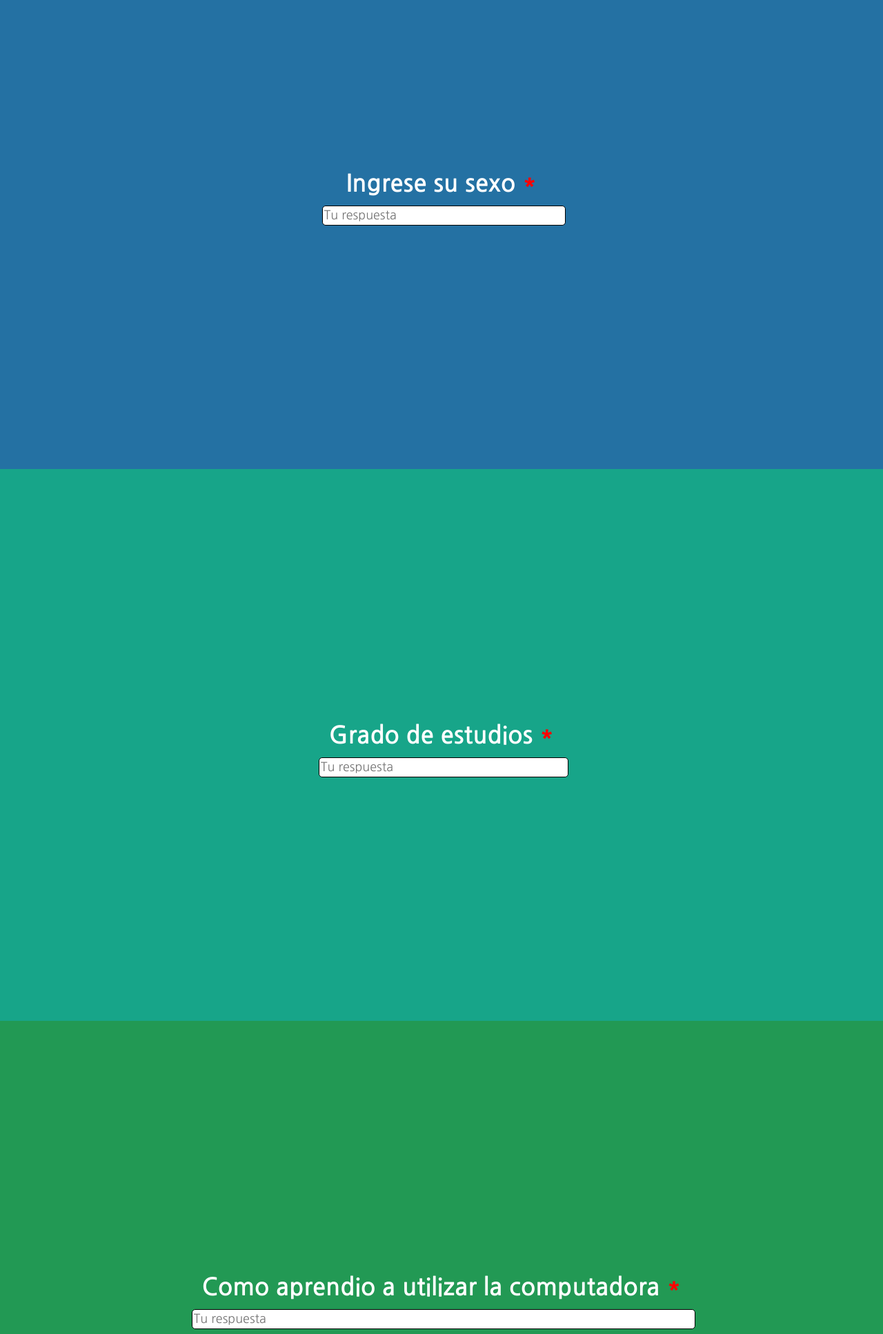
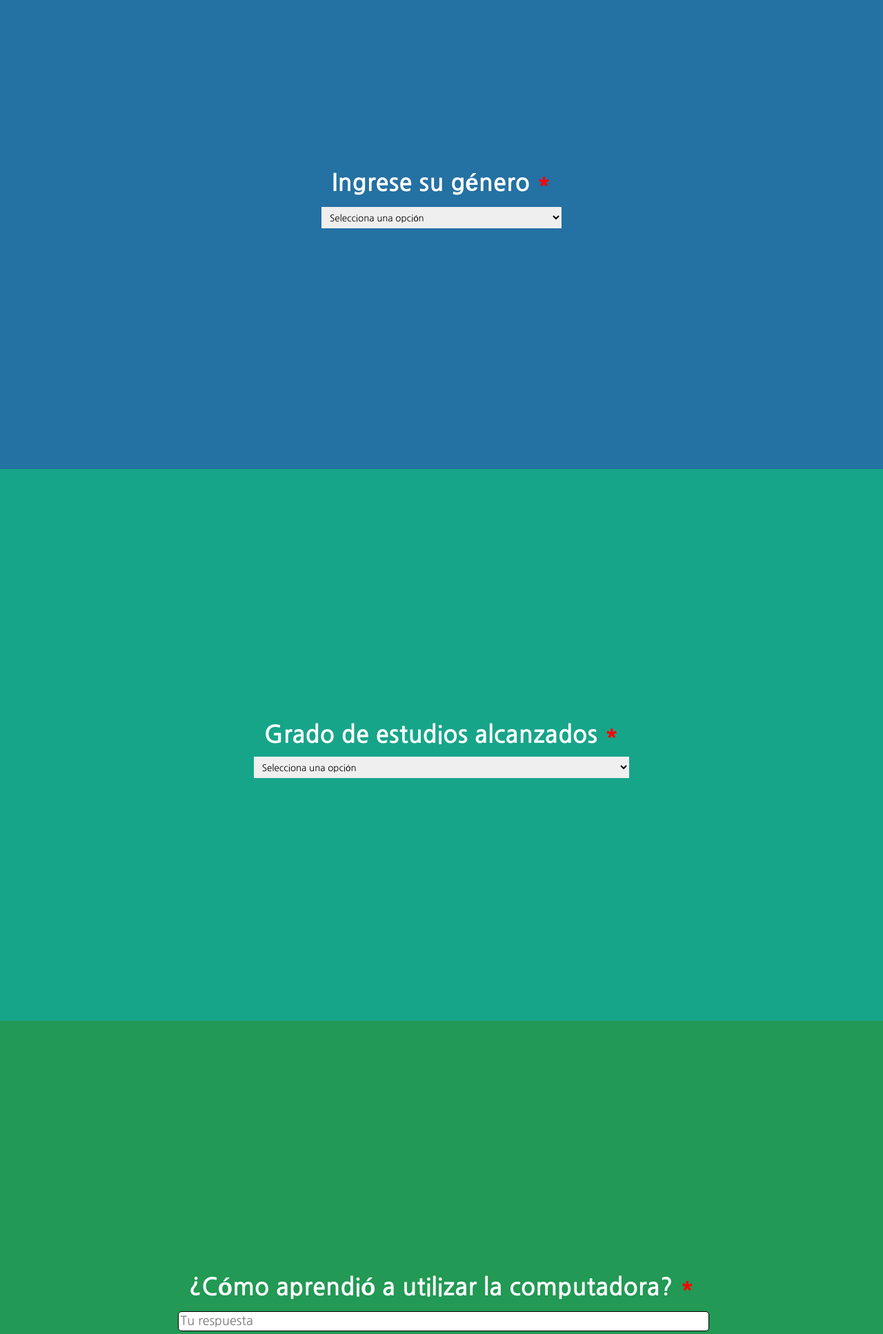
Before and after one commit to PiedraFernando/cuestionarioIHC, a PHP site: page / in a window 1280 px wide. Shown: the part 2520-4454 px from the top of the page at 69% size. Run offline with PHP 8.4, Linux system fonts and the light colour scheme.

Commit message:
Index completo, con todas inputs debidos

```diff
--- a/index.php
+++ b/index.php
@@ -31,31 +31,45 @@
                     <span>Ingrese su edad</span>
                     <span class="requerido">*</span>
                 </div>
-                <input name="edad" type="text" placeholder="Tu respuesta" required>
+                <input name="edad" type="number" placeholder="Tu respuesta" required>
             </div>
         </div>
         <div class="preguntaContainer" style="background:#2471A3">
             <div>
-                <div class="pregunta">
-                    <span>Ingrese su sexo</span>
+                <div class="pregunta" required>
+                    <span>Ingrese su género</span>
                     <span class="requerido">*</span>
                 </div>
-                <input name="sexo" type="text" placeholder="Tu respuesta" required>
+                <select style="width: 100%; padding: 8px;" name="sexo">
+                    <option disabled selected>Selecciona una opción</option>
+                    <option>Hombre</option>
+                    <option>Mujer</option>
+                    <option>Otro</option>
+                    <option>Prefiero no responder</option>
+                </select>
             </div>
         </div>
         <div class="preguntaContainer" style="background:#17A589">
             <div>
                 <div class="pregunta">
-                    <span>Grado de estudios</span>
+                    <span>Grado de estudios alcanzados</span>
                     <span class="requerido">*</span>
                 </div>
-                <input name="estudios" type="text" placeholder="Tu respuesta" required>
+                <select style="width: 100%; padding: 8px;" name="estudios" required>
+                    <option disabled selected>Selecciona una opción</option>
+                    <option>Ninguno</option>
+                    <option>Preescolar</option>
+                    <option>Primaria</option>
+                    <option>Secundaria</option>
+                    <option>Media superior</option>
+                    <option>Superior</option>
+                </select>
             </div>
         </div>
         <div class="preguntaContainer" style="background:#229954">
             <div>
                 <div class="pregunta">
-                    <span>Como aprendio a utilizar la computadora</span>
+                    <span>¿Cómo aprendió a utilizar la computadora?</span>
                     <span class="requerido">*</span>
                 </div>
                 <input name="aprendisaje" type="text" placeholder="Tu respuesta" required>
@@ -65,7 +79,7 @@
         <div class="preguntaContainer" style="background:#CA6F1E">
             <div>
                 <div class="pregunta">
-                    <span>¿Que boton usaria para minimisar una pestaña?</span>
+                    <span>¿Qué botón usaría para minimizar una pestaña?</span>
                     <span class="requerido">*</span>
                 </div>
                 <div class="radioContainer">
@@ -94,7 +108,7 @@
         <div class="preguntaContainer" style="background:#717D7E">
             <div>
                 <div class="pregunta">
-                    <span>¿Que boton usaria para maximisar una pestaña?</span>
+                    <span>¿Qué botón usaría para maximizar una pestaña?</span>
                     <span class="requerido">*</span>
                 </div>
                 <div class="radioContainer">
@@ -123,7 +137,7 @@
         <div class="preguntaContainer" style="background:#2C3E50">
             <div>
                 <div class="pregunta">
-                    <span>¿Que boton usaria para cerrar una pestaña?</span>
+                    <span>¿Qué botón usaría para cerrar una pestaña?</span>
                     <span class="requerido">*</span>
                 </div>
                 <div class="radioContainer">
```
